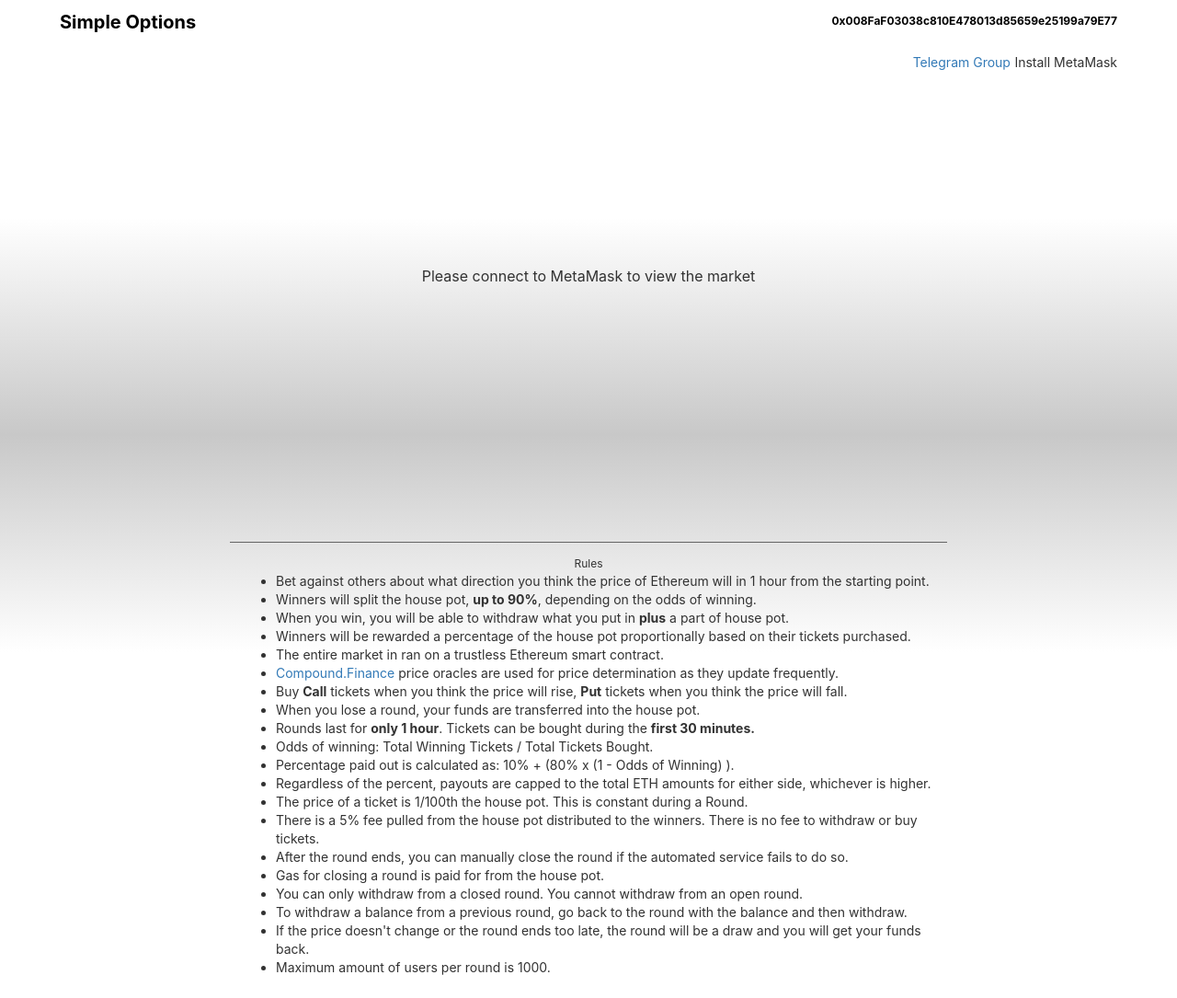
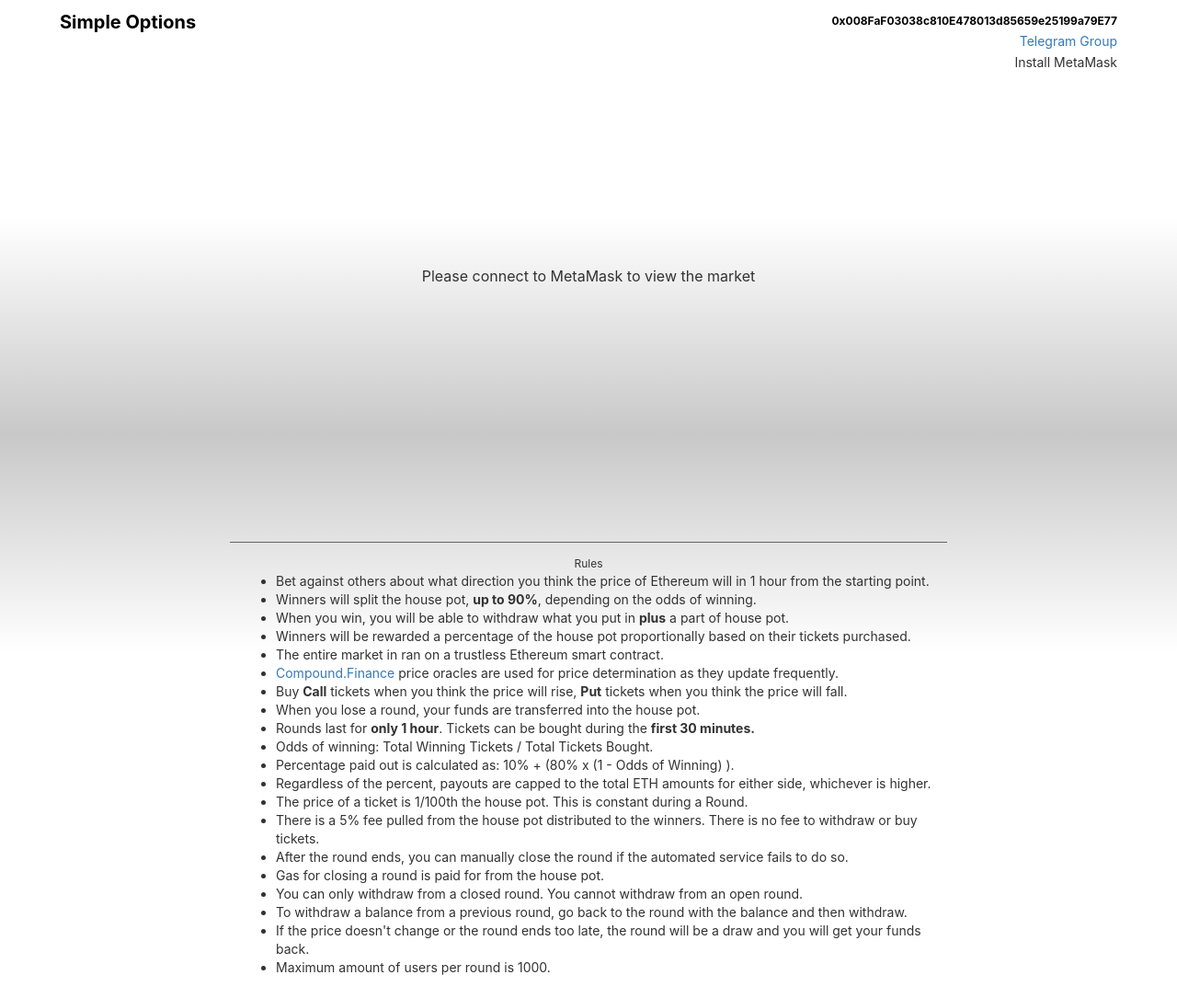
Before and after one commit to happypsyduck/simple-options, a plain HTML site: page index.html in a window 1280 px wide. Shown: the whole page at 92% size. Drawn offline with Linux system fonts and the light colour scheme; files that its build step writes are made by us from their sources.

Commit message:
Update index.html

```diff
--- a/index.html
+++ b/index.html
@@ -27,7 +27,7 @@
 		</div>
 		<div class="col-md-6" id="metamask_div">
 			<a href="https://etherscan.io" target="_blank" id="contract_link" style="word-wrap: break-word; color: black; font-size: 12px; font-weight: bold;">N/A</a><br>
-			<span style="font-size: 14px; font-weight: normal;"><br><a href="https://t.me/SimpleOptions" target="_blank">Telegram Group</a></span>
+			<span style="font-size: 14px; font-weight: normal;"><a href="https://t.me/SimpleOptions" target="_blank">Telegram Group</a></span><br>
 			<span id="metamask_interactive" onclick="metamaskButtonClick();" style="cursor: pointer; font-size: 14px;">Install MetaMask</span>
 		</div>
 	</div>
```
